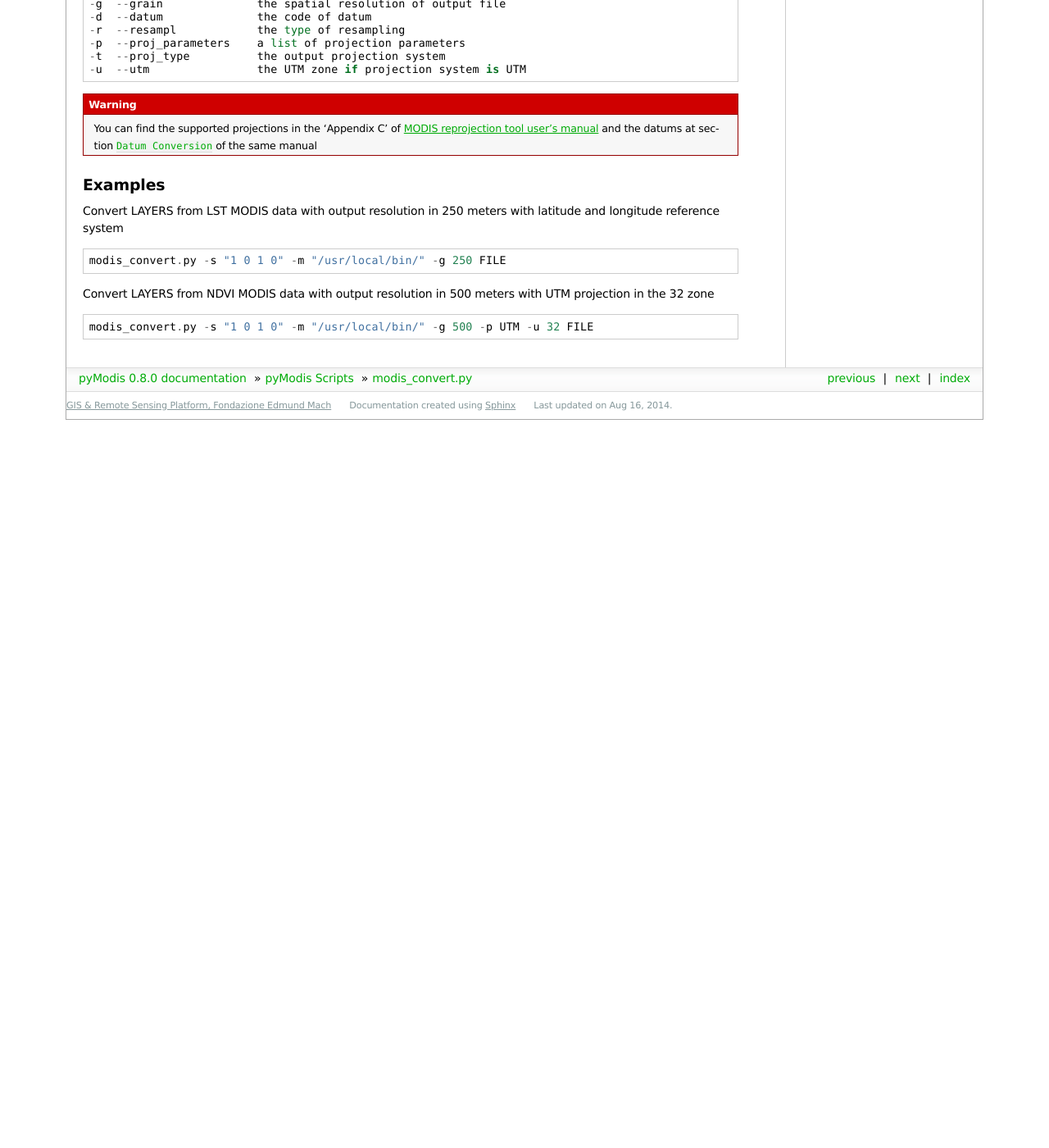
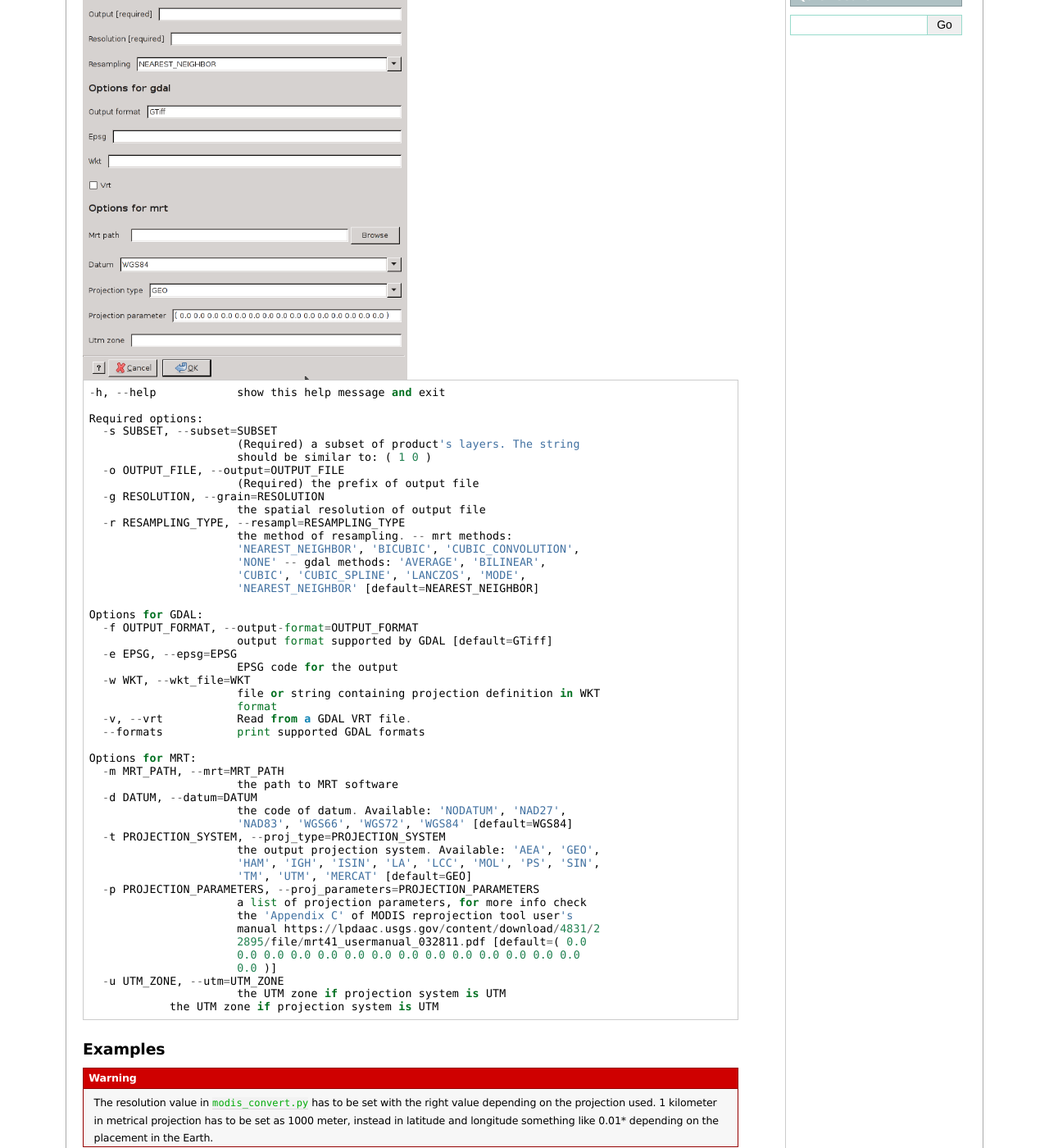
Before and after one commit to lucadelu/pyModis, a Sphinx documentation site: the page built from docs/source/scripts/modis_convert.rst, in a window 1280 px wide and 1400 px high, scrolled down 554 px. Shown: the whole window at 82% size. Built offline with Sphinx 7.4.7, drawn with Linux system fonts in a browser that asks for light colours; formulas are drawn with MathJax 3; comment, search, counter and statistics services are not loaded; the version number is read from the project's files by our own code; before the commit the page ends 1066 px from its top, so only the background shows below that; some of the changed text lies outside the part shown.

Commit message:
update documentation for scripts

```diff
--- a/docs/source/scripts/modis_convert.rst
+++ b/docs/source/scripts/modis_convert.rst
@@ -13,19 +13,75 @@ Usage
 
 Options
 ^^^^^^^
+
+.. image:: ../_static/gui/modis_convert.png
+  :scale: 70%
+  :alt: GUI for modis_convert.py
+  :align: left
+  :class: gui
+
 ::
 
-    -h  --help               show the help
-    -s  --subset             a subset of product's layers. The string
-                             should be similar to: 1 0    [required]
-    -m  --mrt                the path to MRT software    [required]
-    -o  --output             the name of output file
-    -g  --grain              the spatial resolution of output file
-    -d  --datum              the code of datum
-    -r  --resampl            the type of resampling
-    -p  --proj_parameters    a list of projection parameters
-    -t  --proj_type          the output projection system
-    -u  --utm                the UTM zone if projection system is UTM
+  -h, --help            show this help message and exit
+
+  Required options:
+    -s SUBSET, --subset=SUBSET
+                        (Required) a subset of product's layers. The string
+                        should be similar to: ( 1 0 )
+    -o OUTPUT_FILE, --output=OUTPUT_FILE
+                        (Required) the prefix of output file
+    -g RESOLUTION, --grain=RESOLUTION
+                        the spatial resolution of output file
+    -r RESAMPLING_TYPE, --resampl=RESAMPLING_TYPE
+                        the method of resampling. -- mrt methods:
+                        'NEAREST_NEIGHBOR', 'BICUBIC', 'CUBIC_CONVOLUTION',
+                        'NONE' -- gdal methods: 'AVERAGE', 'BILINEAR',
+                        'CUBIC', 'CUBIC_SPLINE', 'LANCZOS', 'MODE',
+                        'NEAREST_NEIGHBOR' [default=NEAREST_NEIGHBOR]
+
+  Options for GDAL:
+    -f OUTPUT_FORMAT, --output-format=OUTPUT_FORMAT
+                        output format supported by GDAL [default=GTiff]
+    -e EPSG, --epsg=EPSG
+                        EPSG code for the output
+    -w WKT, --wkt_file=WKT
+                        file or string containing projection definition in WKT
+                        format
+    -v, --vrt           Read from a GDAL VRT file.
+    --formats           print supported GDAL formats
+
+  Options for MRT:
+    -m MRT_PATH, --mrt=MRT_PATH
+                        the path to MRT software
+    -d DATUM, --datum=DATUM
+                        the code of datum. Available: 'NODATUM', 'NAD27',
+                        'NAD83', 'WGS66', 'WGS72', 'WGS84' [default=WGS84]
+    -t PROJECTION_SYSTEM, --proj_type=PROJECTION_SYSTEM
+                        the output projection system. Available: 'AEA', 'GEO',
+                        'HAM', 'IGH', 'ISIN', 'LA', 'LCC', 'MOL', 'PS', 'SIN',
+                        'TM', 'UTM', 'MERCAT' [default=GEO]
+    -p PROJECTION_PARAMETERS, --proj_parameters=PROJECTION_PARAMETERS
+                        a list of projection parameters, for more info check
+                        the 'Appendix C' of MODIS reprojection tool user's
+                        manual https://lpdaac.usgs.gov/content/download/4831/2
+                        2895/file/mrt41_usermanual_032811.pdf [default=( 0.0
+                        0.0 0.0 0.0 0.0 0.0 0.0 0.0 0.0 0.0 0.0 0.0 0.0 0.0
+                        0.0 )]
+    -u UTM_ZONE, --utm=UTM_ZONE
+                        the UTM zone if projection system is UTM
+              the UTM zone if projection system is UTM
+
+Examples
+^^^^^^^^
+
+.. warning::
+    The resolution value in ``modis_convert.py`` has to be set with the
+    right value depending on the projection used. 1 kilometer in metrical
+    projection has to be set as 1000 meter, instead in latitude and longitude
+    something like 0.01* depending on the placement in the Earth.
+
+MODIS Reprojection Tools
+"""""""""""""""""""""""""""
 
 .. warning::
 
@@ -33,17 +89,27 @@ Options
     `MODIS reprojection tool user's manual`_ and the datums at section
     ``Datum Conversion`` of the same manual
 
-Examples
-^^^^^^^^
-Convert LAYERS from LST MODIS data with output resolution in 250 meters with
+Convert layers from MODIS data with the original resolution in
 latitude and longitude reference system ::
 
-    modis_convert.py -s "1 0 1 0" -m "/usr/local/bin/" -g 250 FILE
+    modis_convert.py -s "( 1 0 1 0 )" -o OUTPUT_FILE -m "/usr/local/bin/" FILE
 
-Convert LAYERS from NDVI MODIS data with output resolution in 500 meters with
-UTM projection in the 32  zone ::
+Convert layers from MODIS data with output resolution in 500 meters with
+UTM projection in the 32 zone ::
 
-    modis_convert.py -s "1 0 1 0" -m "/usr/local/bin/" -g 500 -p UTM -u 32 FILE
+    modis_convert.py -s "( 1 0 1 0 )" -o OUTPUT_FILE -m "/usr/local/bin/" -g 500 -p UTM -u 32 FILE
+
+GDAL
+""""""""""""
+
+Convert the first layer in latitude and longitude with the original resolution ::
+
+    modis_convert.py -s "( 1 )" -o OUTPUT_FILE -e 4326 FILE
+
+Convert the first three layers from MODIS data with output resolution in 500
+meters with UTM projection in the 32 zone ::
+
+    modis_convert.py -s "( 1 1 1 )" -o OUTPUT_FILE -g 500 -e 32632 FILE
 
 
 .. _`MODIS reprojection tool user's manual`: https://lpdaac.usgs.gov/sites/default/files/public/mrt41_usermanual_032811.pdf
--- a/docs/source/scripts/modis_download.rst
+++ b/docs/source/scripts/modis_download.rst
@@ -57,11 +57,11 @@ Examples
 
 Download Terra LST data for a month for two tiles from HTTP server ::
 
-    modis_download.py -r -t h18v03,h18v04 -f 2008-01-01 -e 2008-01-31 modis_lst_terra/
+    modis_download.py -r -t h18v03,h18v04 -f 2008-01-01 -e 2008-01-31 lst_terra/
 
 Download the last 15 days of Aqua LST data ::
 
-    modis_download.py -r -s MOLA -p MYD11A1.005 -t h18v03,h18v04 -D 15 modis_lst_aqua/
+    modis_download.py -r -s MOLA -p MYD11A1.005 -t h18v03,h18v04 -D 15 lst_aqua/
 
 Download all tiles of NDVI for one day (you have know the right day otherwise it download nothing) ::
 
```
Also changed, not shown: docs/source/scripts/modis_download_from_list.rst (+10 -4 lines), docs/source/scripts/modis_mosaic.rst (+45 -7 lines).
